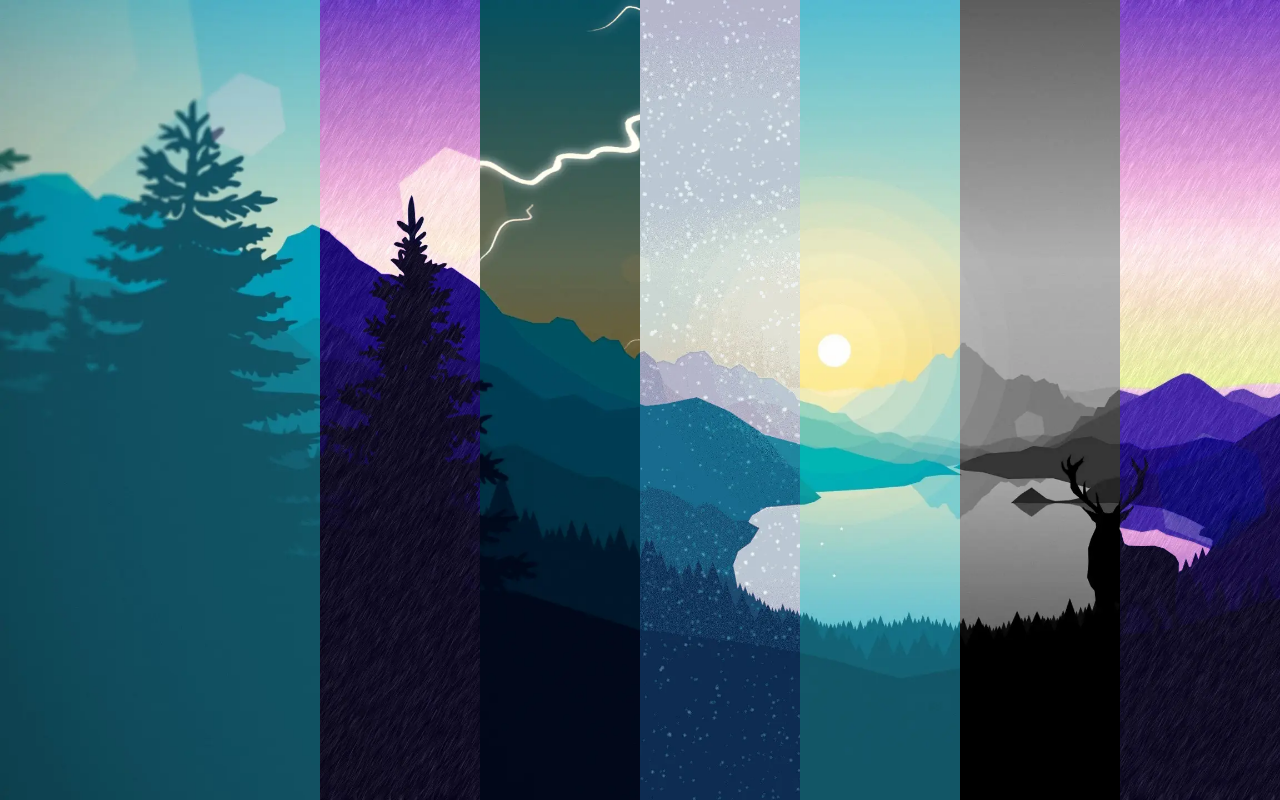
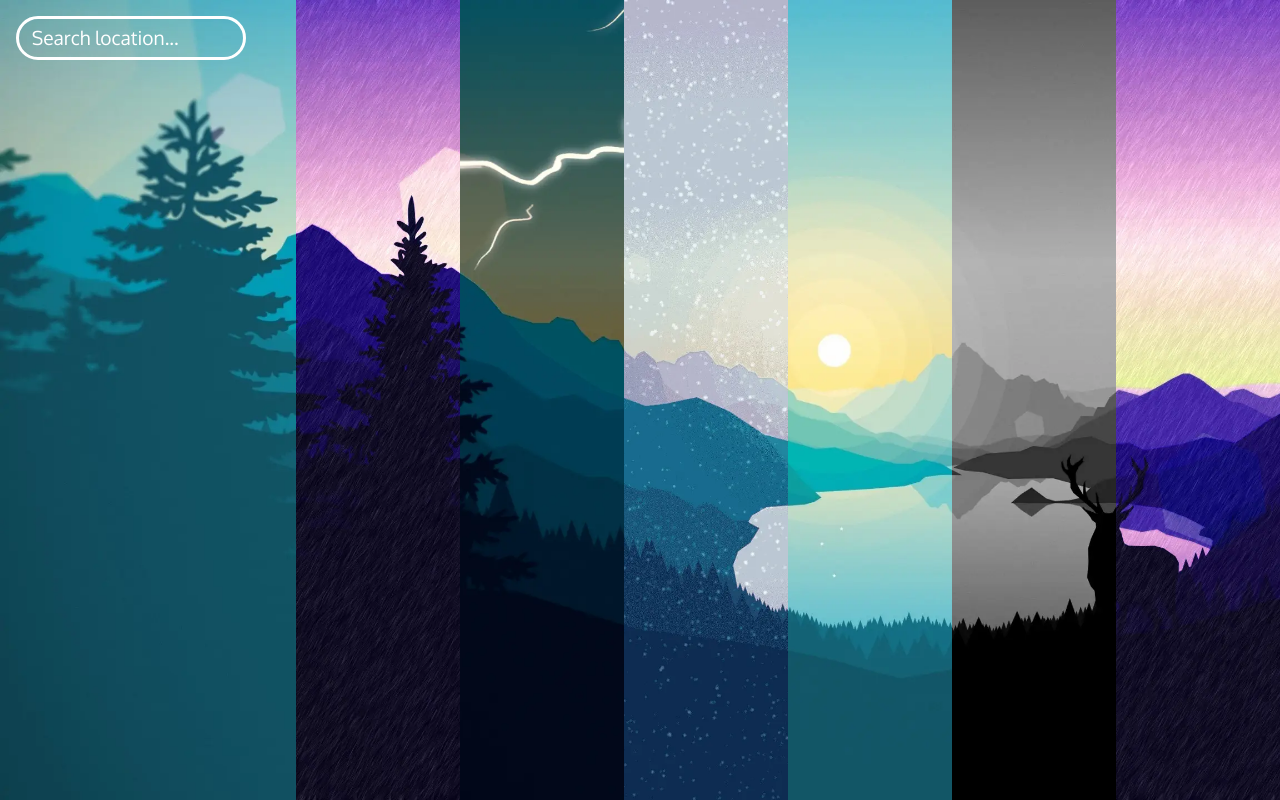
Before and after one commit to MaoShizhong/weather-app, a website built with webpack: page src/template.html in a window 1280 px wide. Built offline with nearby package versions, Linux system fonts and the light colour scheme.

Commit message:
Change weather from class to data attribute

```diff
--- /dev/null
+++ b/postcss.config.js
@@ -0,0 +1,3 @@
+module.exports = {
+    plugins: [require('postcss-nested')],
+};
--- a/src/css/style.css
+++ b/src/css/style.css
@@ -1,45 +1,68 @@
+@import url('https://fonts.googleapis.com/css2?family=Oxygen:wght@300;400;700&display=swap');
+
 body {
+    color: white;
+    font-family: 'Oxygen', 'Arial', sans-serif;
     margin: 0;
     min-height: 100svh;
-    min-width: 100vw;
-    overflow: hidden;
-}
+    display: flex;
 
-body > div {
-    flex-grow: 1;
-    flex-basis: 1;
-    height: 100vh;
-    position: relative;
-    overflow: hidden;
-    background-size: cover;
-    background-attachment: fixed;
+    & > div {
+        flex: 1 1 0;
+        padding: 1rem;
+        background-size: cover;
+        background-attachment: fixed;
+        display: flex;
+        justify-content: center;
+        align-items: flex-end;
+    }
+
+    & :is(input, button) {
+        color: inherit;
+        font-family: inherit;
+    }
 }
 
 #today {
-    flex-grow: 2;
-    flex-basis: 2;
+    flex: 2 1 0;
+    flex-direction: column;
+    justify-content: space-between;
+    align-items: flex-start;
+
+    & input {
+        background-color: transparent;
+        border: 3px solid white;
+        border-radius: 1.2em;
+        padding: 0.4rem 0.8rem;
+        font-size: 1.2rem;
+
+        &::placeholder {
+            color: white;
+            opacity: 1;
+        }
+
+        &:focus:not(:focus-visible) {
+            outline: none;
+        }
+    }
 }
 
-.flex {
-    display: flex;
-}
-
-.sunny {
+[data-weather='sunny'] {
     background-image: url('../images/sunny.webp');
 }
 
-.rain {
+[data-weather='rain'] {
     background-image: url('../images/rain.webp');
 }
 
-.snow {
+[data-weather='snow'] {
     background-image: url('../images/snow.webp');
 }
 
-.cloudy {
+[data-weather='cloudy'] {
     background-image: url('../images/cloudy.webp');
 }
 
-.storm {
+[data-weather='storm'] {
     background-image: url('../images/storm.webp');
 }
--- a/src/template.html
+++ b/src/template.html
@@ -9,14 +9,16 @@
         <title>CloudCast | Pretty weather</title>
     </head>
 
-    <body class="flex">
-        <div id="today" class="sunny"></div>
-        <div id="day2" class="rain"></div>
-        <div id="day3" class="storm"></div>
-        <div id="day4" class="snow"></div>
-        <div id="day5" class="sunny"></div>
-        <div id="day6" class="cloudy"></div>
-        <div id="day7" class="rain"></div>
+    <body>
+        <div id="today" data-weather="sunny">
+            <input type="text" placeholder="Search location...">
+        </div>
+        <div id="day2" data-weather="rain"></div>
+        <div id="day3" data-weather="storm"></div>
+        <div id="day4" data-weather="snow"></div>
+        <div id="day5" data-weather="sunny"></div>
+        <div id="day6" data-weather="cloudy"></div>
+        <div id="day7" data-weather="rain"></div>
     </body>
 
 </html>
```
